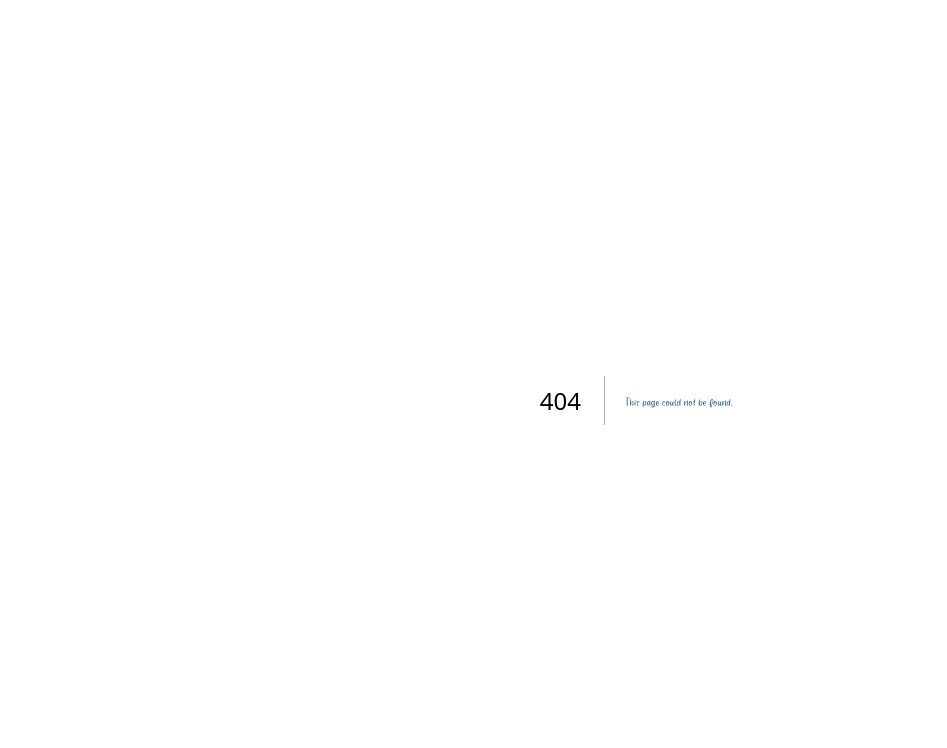
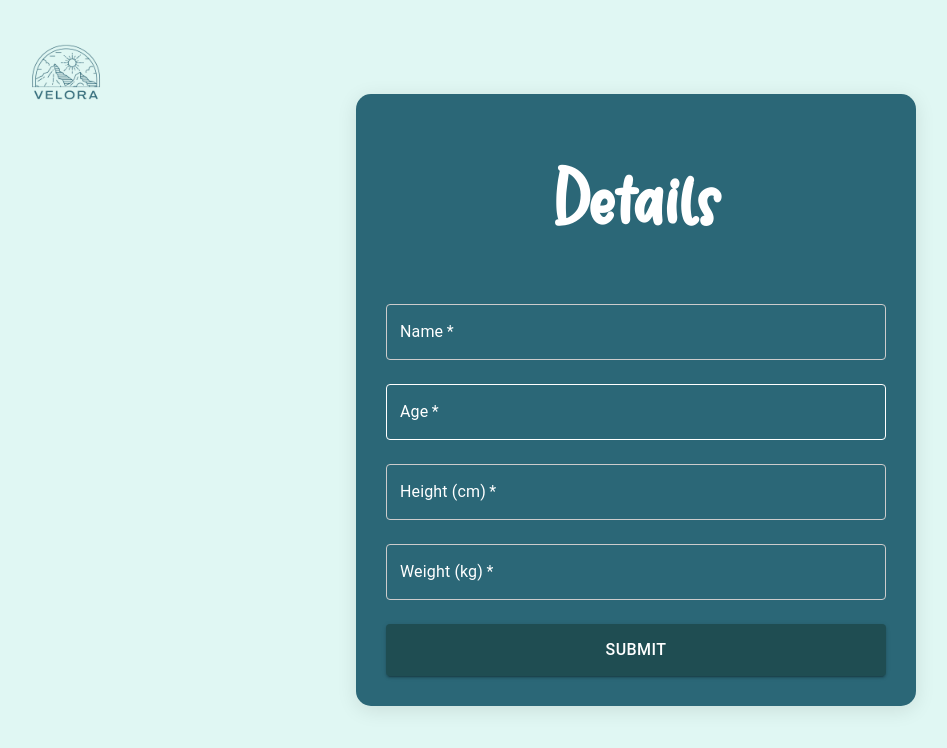
Before and after one commit to ErajT/dietician-AI, a Next.js app: page /signup in a window 1280 px wide. Before the commit this address had no page. Shown: the top 748 px of the page, without its empty margins (4-951 px from the left). Built offline with nearby package versions, Linux system fonts and the light colour scheme.

Commit message:
khadija and aleeza

```diff
--- a/app/login/page.js
+++ b/app/login/page.js
@@ -315,7 +315,7 @@ const login = () => {
       setSnackbarSeverity("success");
       setSnackbarOpen(true);
       setTimeout(() => {
-        window.location.href = "/Home";
+        window.location.href = "/signup";
       }, 1500);
     } catch (error) {
       console.error(error);
--- a/app/mealgenerator/SavedMealPlan/page.js
+++ b/app/mealgenerator/SavedMealPlan/page.js
@@ -37,7 +37,7 @@ const SavedMealPlanPage = () => {
 
   return (
     // <Box sx={{ minHeight: '100vh', padding: 5, fontFamily: 'Jelligun, cursive', color: '#2b6777', backgroundColor: '#e0f7f3', position: 'relative' }}>
-    <Box sx={{ position: 'relative', padding: 0 ,marginBottom: '7rem',backgroundColor: '#e0f7f3',height:"100vh" ,}}>
+    <Box sx={{ height:'100vh',position: 'relative', padding: 0 ,marginBottom: '7rem',backgroundColor: '#e0f7f3',height:"120vh" ,}}>
 
       <Navbar  />
 
--- /dev/null
+++ b/app/signup/page.js
@@ -0,0 +1,251 @@
+// SignupPage.js
+"use client";
+
+import React, { useState } from 'react';
+import { useRouter } from 'next/navigation';
+import { Box, TextField, Button, Typography } from '@mui/material';
+import styled, { createGlobalStyle } from 'styled-components';
+
+// Global style
+const GlobalStyle = createGlobalStyle`
+  body {
+    padding: 0;
+    margin: 0;
+    overflow-x: hidden;
+    font-family: 'Arial', sans-serif;
+    color: #fff; /* Set default text color to white */
+  }
+  @font-face {
+    font-family: 'Jelligun';
+    src: url('/Jelligun-Regular.ttf') format('truetype');
+    font-weight: normal;
+    font-style: normal;
+  }
+  html {
+    padding: 0;
+    margin: 0;
+  }
+  h5 {
+    font-family: 'Jelligun', sans-serif;
+    color: #fff; /* Ensure the h5 text is white */
+  }
+`;
+
+// Styled components
+const PageContainer = styled.div`
+  display: flex;
+  height: 100vh;
+  overflow: hidden;
+  background-color: #e0f7f3;
+  justify-content: center;
+  align-items: center;
+  position: relative; /* For positioning logo */
+`;
+
+const LogoContainer = styled.div`
+  position: absolute;
+  top: 20px;
+  left: 20px;
+  width: 100px;
+  height: auto;
+`;
+
+const FormContainer = styled(Box)`
+  width: 80vw;
+  max-width: 500px;
+  background: #2b6777;
+  padding: 30px;
+  border-radius: 15px;
+  box-shadow: 0 4px 20px rgba(0, 0, 0, 0.1);
+  display: flex;
+  flex-direction: column;
+  gap: 20px;
+`;
+
+const ButtonStyle = {
+  backgroundColor: '#1f4d52',
+  color: 'white',
+  marginTop: 2,
+  padding: '12px',
+  fontSize: '16px',
+  '&:hover': {
+    backgroundColor: '#155a63',
+    color: 'white', // Ensure text color is white on hover
+  },
+};
+
+const SignupPage = () => {
+  const [formData, setFormData] = useState({
+    name: '',
+    age: '',
+    height: '',
+    weight: '',
+  });
+
+  const router = useRouter();
+
+  const handleChange = (e) => {
+    const { name, value } = e.target;
+    setFormData({ ...formData, [name]: value });
+  };
+
+  const handleSubmit = (e) => {
+    e.preventDefault();
+    localStorage.setItem('formData', JSON.stringify(formData));
+    router.push('/Home');
+  };
+
+  return (
+    <PageContainer>
+      <GlobalStyle />
+
+      {/* Logo Container */}
+      <LogoContainer>
+        <img src="/Logo15.png" alt="Logo" width="100" height="auto"marginTop="-1" />
+      </LogoContainer>
+
+      <FormContainer>
+        <Typography
+          variant="h5"
+          align="center"
+          sx={{
+            fontFamily: 'Jelligun, sans-serif',
+            fontSize: '6rem',
+            marginBottom: 2,
+            fontWeight: "bold",
+            color: '#fff', // Ensuring the page heading text is white
+          }}
+        >
+          Details
+        </Typography>
+
+        <form onSubmit={handleSubmit}>
+          <TextField
+            label="Name"
+            name="name"
+            value={formData.name}
+            onChange={handleChange}
+            required
+            fullWidth
+            margin="normal"
+            sx={{
+              '& .MuiInputLabel-root': {
+                color: '#fff', // White text for label
+              },
+              '& .MuiOutlinedInput-root': {
+                '& fieldset': {
+                  borderColor: '#ccc', // Border color
+                },
+                '&:hover fieldset': {
+                  borderColor: '#fff', // Border color on hover
+                },
+                '&.Mui-focused fieldset': {
+                  borderColor: '#1f4d52', // Focused border color
+                },
+                '& input': {
+                  color: '#fff', // White text inside the input fields
+                },
+              },
+            }}
+          />
+
+          <TextField
+            label="Age"
+            type="number"
+            name="age"
+            value={formData.age}
+            onChange={handleChange}
+            required
+            fullWidth
+            margin="normal"
+            sx={{
+              '& .MuiInputLabel-root': {
+                color: '#fff',
+              },
+              '& .MuiOutlinedInput-root': {
+                '& fieldset': {
+                  borderColor: '#fff',
+                },
+                '&:hover fieldset': {
+                  borderColor: '#fff',
+                },
+                '&.Mui-focused fieldset': {
+                  borderColor: '#fff',
+                },
+                '& input': {
+                  color: '#fff', // White input text
+                },
+              },
+            }}
+          />
+
+          <TextField
+            label="Height (cm)"
+            type="number"
+            name="height"
+            value={formData.height}
+            onChange={handleChange}
+            required
+            fullWidth
+            margin="normal"
+            sx={{
+              '& .MuiInputLabel-root': {
+                color: '#fff',
+              },
+              '& .MuiOutlinedInput-root': {
+                '& fieldset': {
+                  borderColor: '#ccc',
+                },
+                '&:hover fieldset': {
+                  borderColor: '#fff',
+                },
+                '&.Mui-focused fieldset': {
+                  borderColor: '#1f4d52',
+                },
+                '& input': {
+                  color: '#fff',
+                },
+              },
+            }}
+          />
+
+          <TextField
+            label="Weight (kg)"
+            type="number"
+            name="weight"
+            value={formData.weight}
+            onChange={handleChange}
+            required
+            fullWidth
+            margin="normal"
+            sx={{
+              '& .MuiInputLabel-root': {
+                color: '#fff',
+              },
+              '& .MuiOutlinedInput-root': {
+                '& fieldset': {
+                  borderColor: '#ccc',
+                },
+                '&:hover fieldset': {
+                  borderColor: '#fff',
+                },
+                '&.Mui-focused fieldset': {
+                  borderColor: '#1f4d52',
+                },
+                '& input': {
+                  color: '#fff',
+                },
+              },
+            }}
+          />
+
+          <Button type="submit" variant="contained" fullWidth sx={ButtonStyle}>
+            Submit
+          </Button>
+        </form>
+      </FormContainer>
+    </PageContainer>
+  );
+};
+
+export default SignupPage;
```
Also changed, not shown: app/Home/page.jsx (+34 -11 lines).
